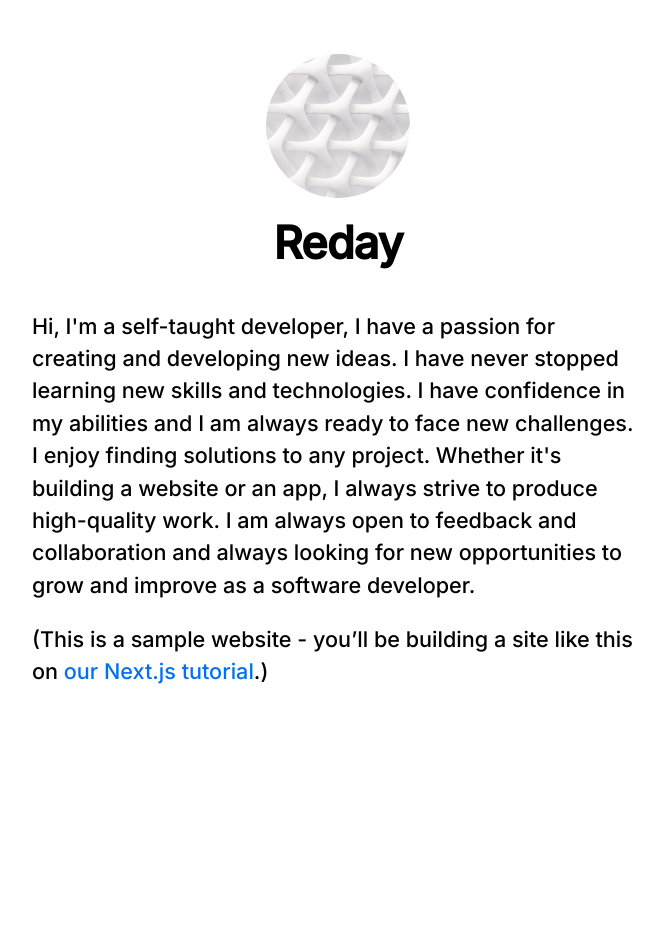
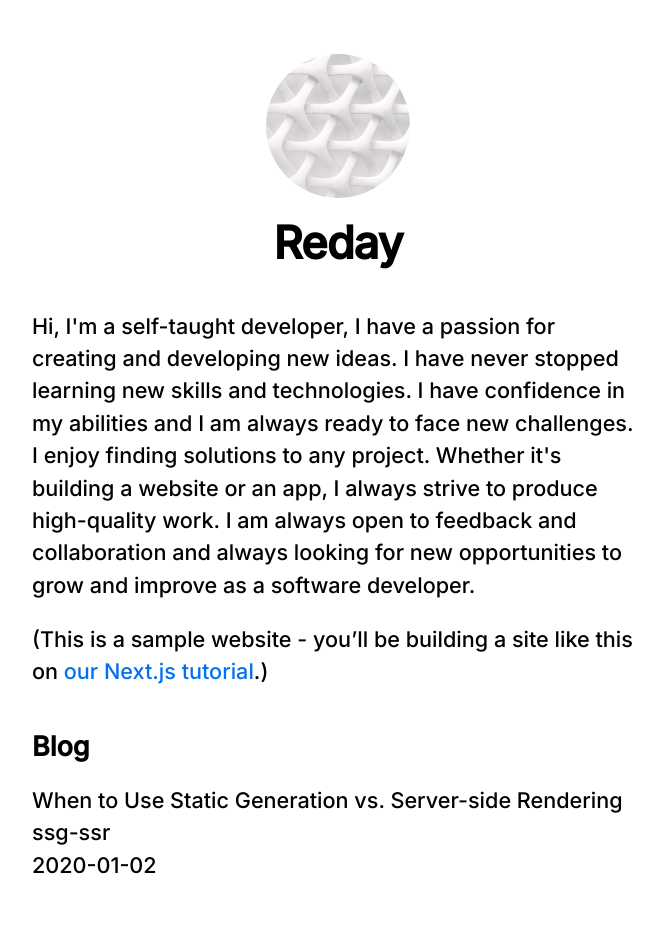
Before and after one commit to rediahmds/nextjs-blog, a Next.js app: page / in a window 1280 px wide. Shown: the top 942 px of the page, without its empty margins (302-965 px from the left). Before the commit the page ends 800 px from the top, so only its background shows below. Built offline with nearby package versions, Linux system fonts and the light colour scheme.

Commit message:
show list blog post
Currently, it just plain text, no interaction. To be continued

```diff
--- /dev/null
+++ b/lib/posts.js
@@ -0,0 +1,41 @@
+import fs from 'fs';
+import path from 'path';
+import matter from 'gray-matter';
+
+// Define directory of posts
+const postsDirectory = path.join(process.cwd(), 'posts');
+
+// Returns an array of object
+export function getSortedPosts() {
+  // TODO: CONTINUE THIS MAN
+  // 1. Parse each markdown file and get title, date, and file name (which will be used as id for the post URL).
+  // 2. List the data on the index page, sorted by date.
+
+  // Get all filenames
+  const fileNames = fs.readdirSync(postsDirectory); // return arr of str ['a.md', 'b.md']
+  // Remove the README.md file
+  fileNames.splice(1, 1); // not the best way to do this, i know
+
+  // an array of object containing id, title
+  const allPostsData = fileNames.map(fileName => {
+    // Remove ".md" from each file name to get id (filename used as id, without file extension)
+    const id = fileName.replace(/\.md$/, '');
+
+    // Read md content as str
+    const fullPath = path.join(postsDirectory, fileName); // define file path
+    const fileContents = fs.readFileSync(fullPath, 'utf8');
+
+    // Parse md metadata with graymatter
+    const matterResult = matter(fileContents);
+
+    return {
+      id,
+      ...matterResult.data,
+    };
+  });
+
+  return allPostsData.sort((a, b) => {
+    if (a.date < b.date) return 1;
+    else return -1;
+  });
+}
--- a/pages/index.js
+++ b/pages/index.js
@@ -1,8 +1,21 @@
 import Head from 'next/head';
 import Layout, { siteTitle } from '../components/Layout';
 import utilStyles from '../styles/utils.module.css';
+import { getSortedPosts } from '../lib/posts';
 
-export default function Home() {
+// Executed at build time in production
+export async function getStaticProps() {
+  const posts = getSortedPosts();
+
+  // The value will be consumed by Home component
+  return {
+    props: {
+      posts,
+    },
+  };
+}
+
+export default function Home({ posts }) {
   return (
     <Layout home>
       <Head>
@@ -24,6 +37,20 @@ export default function Home() {
           <a href="https://nextjs.org/learn">our Next.js tutorial</a>.)
         </p>
       </section>
+      <section className={`${utilStyles.headingMd} ${utilStyles.padding1px}`}>
+        <h2 className={utilStyles.headingLg}>Blog</h2>
+        <ul className={utilStyles.list}>
+          {posts.map(({ id, date, title }) => (
+            <li className={utilStyles.listItem} key={id}>
+              {title}
+              <br />
+              {id}
+              <br />
+              {date}
+            </li>
+          ))}
+        </ul>
+      </section>
     </Layout>
   );
 }
```
